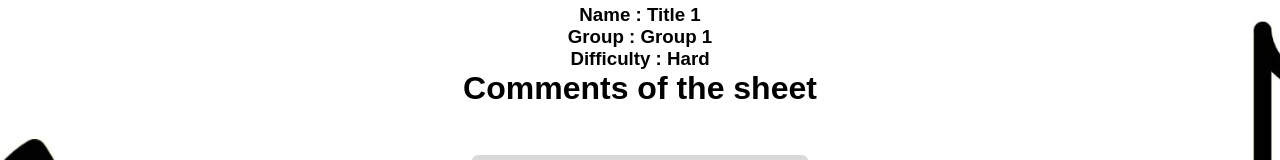
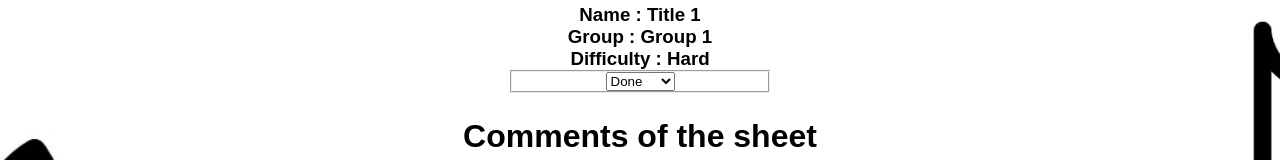
Before and after one commit to Marc-Rougagnou/MOD8-2232-GRB-Enzo-Riviere-Marius-Chevalier-Marc-Rougagnou, a Vue app in the folder Projet/: page /sheet-detail/0 in a window 1280 px wide. Shown: the part 387-547 px from the top of the page. Built offline with nearby package versions, Linux system fonts and the light colour scheme.

Commit message:
Done selection realized

```diff
--- a/Projet/src/pages/SheetDetailPage.vue
+++ b/Projet/src/pages/SheetDetailPage.vue
@@ -20,6 +20,12 @@ const sheet = ref(state.sheets.find((sheet) => sheet.id === current_sheet_id));
       <h3>Name : {{ sheet.title }}</h3>
       <h3>Group : {{ sheet.group }}</h3>
       <h3>Difficulty : {{ sheet.difficulty }}</h3>
+      <fieldset id="done-field">
+        <select name="done" id="done" v-model="sheet.done">
+          <option value="Yes">Done</option>
+          <option value="No">Undone</option>
+        </select>
+      </fieldset>
     </article>
     <h1>Comments of the sheet</h1>
     <Comment :sheet_init="sheet">
@@ -29,5 +35,13 @@ const sheet = ref(state.sheets.find((sheet) => sheet.id === current_sheet_id));
 </template>
 
 <style scoped>
-
+#done-field {
+  display: flex;
+  flex-direction: row;
+  justify-content:center;
+  align-items: center;
+  width: 20%;
+  margin: 0 auto;
+  margin-bottom: 2%;
+}
 </style>
```
